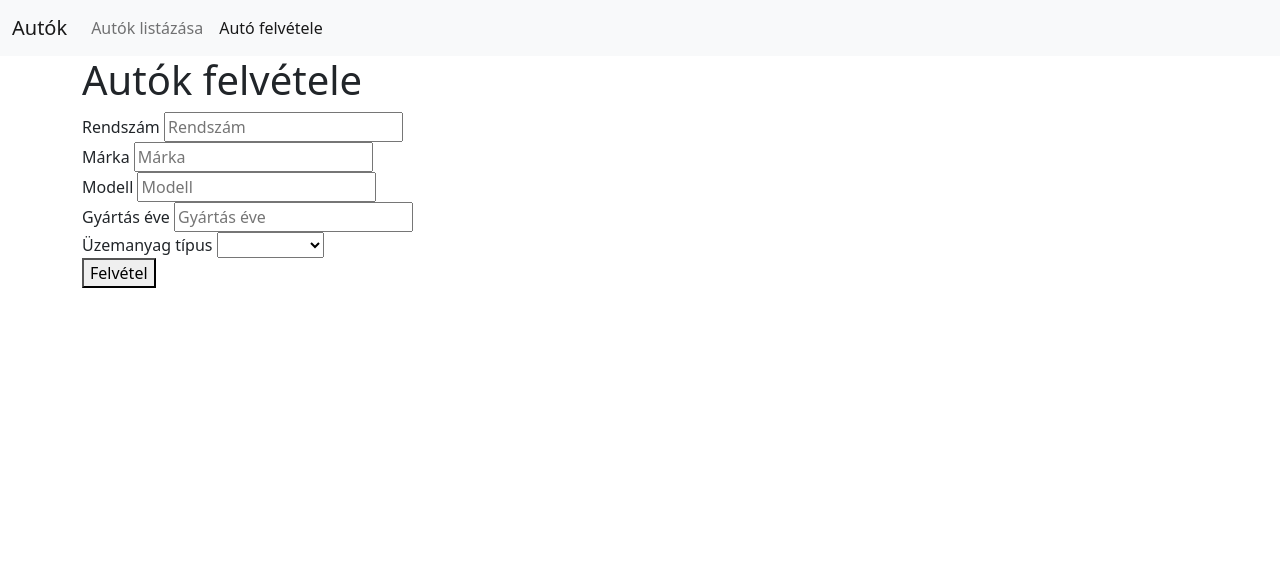
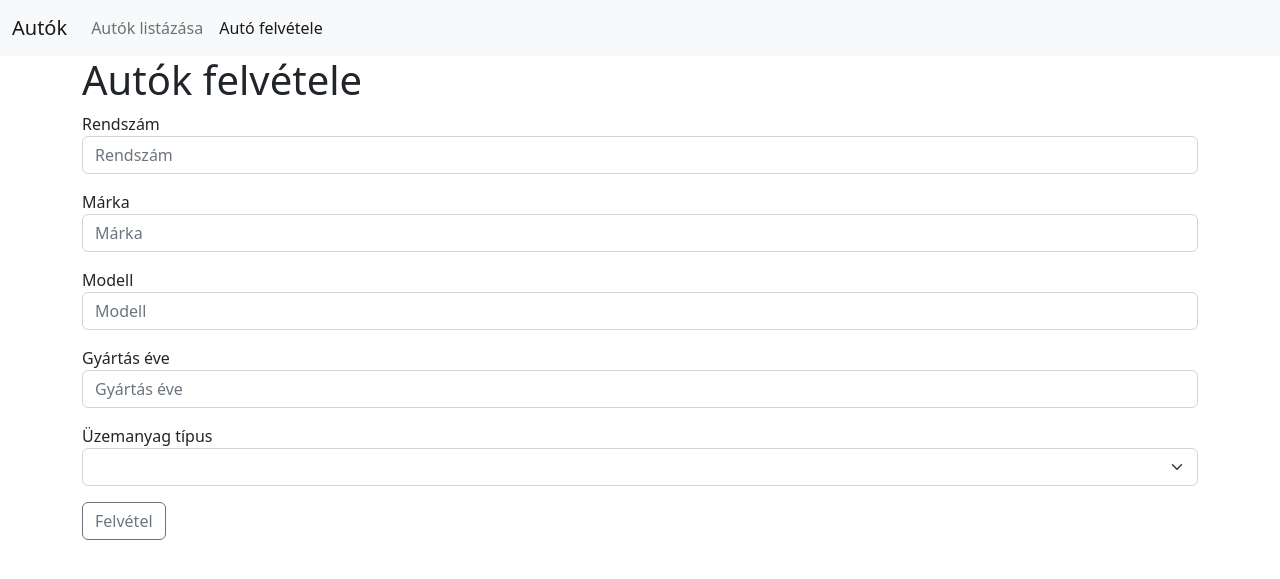
Before and after one commit to darkbeast0106/2022_09_27_autok, a PHP site: page /felvetel.php in a window 1280 px wide. Shown: the top 579 px of the page. Run offline with PHP 8.4, Linux system fonts and the light colour scheme.

Commit message:
Űrlap és üzenetek formázása

```diff
--- a/felvetel.php
+++ b/felvetel.php
@@ -70,41 +70,48 @@
                 $sor = implode(";", $_POST) . PHP_EOL;
                 fwrite($file, $sor);
                 ?>
-                <p>Sikeres felvétel</p>
+                <div class="alert alert-success alert-dismissible fade show" role="alert">
+                Sikeres felvétel.
+                <button type="button" class="btn-close" data-bs-dismiss="alert" aria-label="Close"></button>
+                </div>
             <?php else: ?>
-                <p><?php echo $hiba ?></p>
+
+                <div class="alert alert-danger alert-dismissible fade show" role="alert">
+                <?php echo $hiba ?>
+                <button type="button" class="btn-close" data-bs-dismiss="alert" aria-label="Close"></button>
+                </div>
             <?php endif; ?>
         <?php
         }
         ?>
         <h1>Autók felvétele</h1>
         <form action="felvetel.php" method="post" name="auto_felvetel">
-            <div>
+            <div class="mb-3">
                 <label for="rendszam_input">Rendszám</label>
-                <input type="text" id="rendszam_input" name="rendszam" placeholder="Rendszám">
+                <input class="form-control" type="text" id="rendszam_input" name="rendszam" placeholder="Rendszám">
             </div>
-            <div>
+            <div class="mb-3">
                 <label for="marka_input">Márka</label>
-                <input type="text" id="marka_input" name="marka" placeholder="Márka">
+                <input class="form-control" type="text" id="marka_input" name="marka" placeholder="Márka">
             </div>
-            <div>
+            <div class="mb-3">
                 <label for="modell_input">Modell</label>
-                <input type="text" id="modell_input" name="modell" placeholder="Modell">
+                <input class="form-control" type="text" id="modell_input" name="modell" placeholder="Modell">
             </div>
-            <div>
+            <div class="mb-3">
                 <label for="gyartas_eve_input">Gyártás éve</label>
-                <input type="number" id="gyartas_eve_input" name="gyartas_eve" placeholder="Gyártás éve">
+                <input class="form-control" type="number" id="gyartas_eve_input" name="gyartas_eve" placeholder="Gyártás éve">
             </div>
-            <div>
+            <div class="mb-3">
                 <label for="uzemanyag_input">Üzemanyag típus</label>
-                <select id="uzemanyag_input" name="uzemanyag">
+                <select class="form-select" id="uzemanyag_input" name="uzemanyag">
                     <option value=""></option>
                     <?php foreach ($uzemanyag_tipusok as $key => $value): ?>
                         <option value="<?php echo $key ?>"><?php echo $value ?></option>
                     <?php endforeach; ?>
                 </select>
             </div>
-            <button type="submit">Felvétel</button>
+            <button class="btn btn-outline-secondary" type="submit">Felvétel</button>
         </form>
     </main>
 </body>
```
